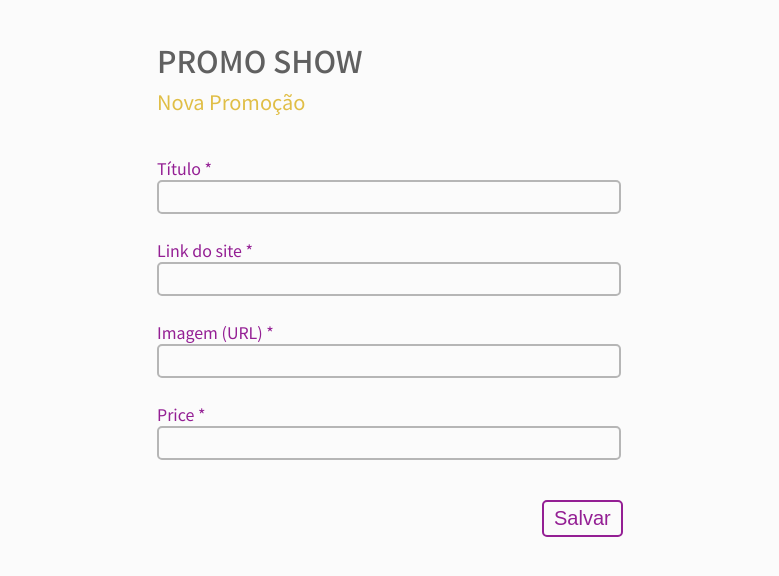
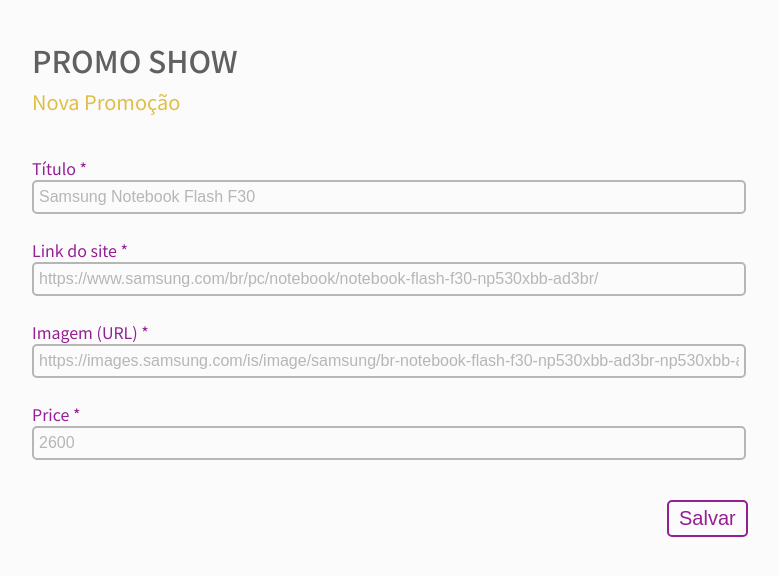
Before and after one commit to kamillekp/react_base, a React (Create React App) app: page /edit/1 in a window 1280 px wide. Shown: the top 576 px of the page, without its empty margins (251-1030 px from the left). Built offline with nearby package versions, Linux system fonts and the light colour scheme; data requests are answered from the project's data file.

Commit message:
feat (components/Form): edit/:id complete

```diff
--- a/src/components/Card/index.js
+++ b/src/components/Card/index.js
@@ -1,5 +1,7 @@
 import React from  'react';
-import styles from './style.module.scss'
+import styles from './style.module.scss';
+
+import { Link } from 'react-router-dom';
 
 export default function ComponentsCard ({ promotion }) {
     return (
@@ -33,6 +35,8 @@
                     >
                         IR PARA O SITE
                     </a>
+
+                    <Link to={`/edit/${promotion.id}`}> EDITAR </Link>
                </footer>
             </div>
         </div>
--- a/src/components/Card/style.module.scss
+++ b/src/components/Card/style.module.scss
@@ -43,15 +43,13 @@
                 font-weight: 400;
                 font-size: 14px;
 
-                width: 350px;
+                width: 300px;
             }
 
             .promotion_card_commentsCount {
                 color: var(--purple);
                 font-weight: 400;
                 font-size: 14px;
-
-                margin-left: 20px;
 
                 &:hover {
                     color: var(--pink);
--- a/src/components/Form/index.js
+++ b/src/components/Form/index.js
@@ -1,23 +1,33 @@
-import React, { useState } from 'react';
+import React, { useState, useEffect } from 'react';
 
-import { useParams, useHistory } from 'react-router-dom';
+import { useHistory } from 'react-router-dom';
 
 import styles from './styles.module.scss';
-
 import api from '../../Services/api';
 
 
-export default function ComponentsForm () {
-    const history = useHistory();
-    const { id } = useParams();
-
+export default function ComponentsForm ({ id }) {
     const initialValue = {
         title: '',
         url: '',
         imageUrl: '',
         price: 0,
     }
-    const [values, setValues] = useState(initialValue);
+
+    const [values, setValues] = useState(id ? null : initialValue);
+    const history = useHistory();
+
+    useEffect (() => {
+        async function verifyId () {
+            if(id) {
+                const response = await api.get(`promotions/${id}`);
+                setValues(response.data);
+
+                console.log(response.data);
+            }
+        }
+        verifyId();
+    }, [id])
 
     function onChange (e) {
         const { name, value } = e.target;
@@ -27,12 +37,25 @@
     function onSubmit (e) {
         e.preventDefault();
 
-        if (api.post('promotions', values)) {
+        const method = id ? 'put' : 'post'
+        const url = id ? `promotions/${id}` : 'promotions'
+
+        api[method](url, values).then((response) => {
             history.push('/');
-        }
+        })
     }
 
+
     return (
+        <div>
+            {!values ? (
+                <div style={{
+                    color: 'var(--gray-150)',
+                    fontSize: '20px',
+                    fontFamily: 'Noto Sans JP, sans-serif',
+                    fontWeight: '400'
+                }}>Carregando...</div>)
+            : (
                 <div className={styles.components_form}>
                     <h1>PROMO SHOW</h1>
                     <h2>Nova Promoção</h2>
@@ -40,19 +63,21 @@
                     <form onSubmit={onSubmit}>
                         <div className={styles.components_form}>
                             <label htmlFor='title'>Título *</label>
-                    <input id='title' name='title' type='text' required onChange={onChange} /> <br/>
+                            <input id='title' name='title' type='text' required onChange={onChange} value={values.title} /> <br/>
 
                             <label htmlFor='url'>Link do site *</label>
-                    <input id='url' name='url' type='text' required onChange={onChange} /> <br/>
+                            <input id='url' name='url' type='text' required onChange={onChange} value={values.url} /> <br/>
 
                             <label htmlFor='imageUrl' >Imagem (URL) *</label>
-                    <input id='imageUrl' name='imageUrl' type='text' required onChange={onChange} /> <br/>
+                            <input id='imageUrl' name='imageUrl' type='text' required onChange={onChange} value={values.imageUrl} /> <br/>
 
                             <label htmlFor='price'>Price *</label>
-                    <input id='price' name='price' type='numeric' required onChange={onChange} />
+                            <input id='price' name='price' type='numeric' required onChange={onChange} value={values.price} />
                         </div>
                         <button type='submit'>Salvar</button>
                     </form>
                 </div>
+            )}
+        </div>
     );
 }
--- a/src/components/Form/styles.module.scss
+++ b/src/components/Form/styles.module.scss
@@ -28,7 +28,7 @@
             }
 
             input {
-                width: 450px;
+                width: 700px;
                 height: 20px;
                 padding: 5px;
 
@@ -57,7 +57,7 @@
             padding-right: 10px;
             margin-top: 40px;
             position: relative;
-            left: 385px;
+            left: 635px;
 
             &:hover {
                 background-color: var(--pink);
--- a/src/components/Search/styles.module.scss
+++ b/src/components/Search/styles.module.scss
@@ -31,8 +31,8 @@
     }
 
     section {
-        margin-top: 10px;
-        margin-bottom: 60px;
+        margin-top: 35px;
+        margin-bottom: 30px;
 
         width: 800px;
 
--- a/src/pages/Form/index.js
+++ b/src/pages/Form/index.js
@@ -1,12 +1,16 @@
 import React from 'react';
+import { useParams } from 'react-router';
 
 import ComponentsForm from '../../components/Form/index';
 import UICentralizedContainer from '../../components/UI/Centralized_Container/index';
 
 export default function PagesForm () {
+    const { id } = useParams();
+
+
     return (
         <UICentralizedContainer>
-            <ComponentsForm />
+            <ComponentsForm id={id ? Number.parseInt(id, 10) : null}/>
         </UICentralizedContainer>
     );
 }
```
Lines whose indentation alone changed are shown as unchanged.
